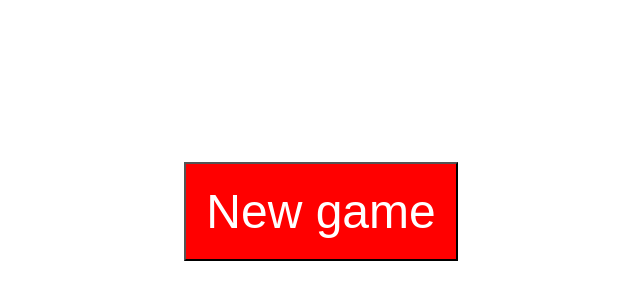
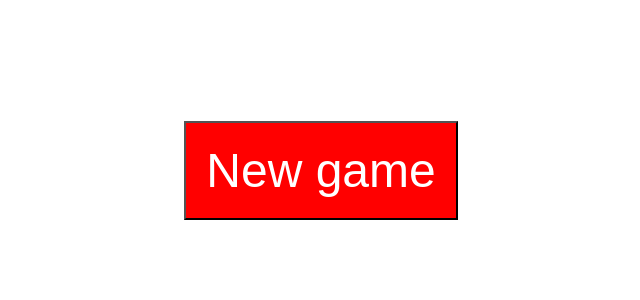
Before and after one commit to LVK-96/Vincit-assignment-2020, a React (Create React App) app in the folder frontend/: page / in a window 1280 px wide. Shown: the part 238-538 px from the top of the page, without its empty margins (319-959 px from the left). Built offline with nearby package versions, Linux system fonts and the light colour scheme.

Commit message:
Refactor new game view styling

```diff
--- a/frontend/src/Components/NewGameView/NewGameView.css
+++ b/frontend/src/Components/NewGameView/NewGameView.css
@@ -1,13 +1,9 @@
 .newGameContainer {
+  height: 100%;
   display: flex;
   flex-direction: column;
   justify-content: space-around;
-}
-
-.buttonContainer {
-  position: absolute;
-  top: 50%;
-  align-self: center;
+  align-items: center;
 }
 
 .newGameButton {
```
